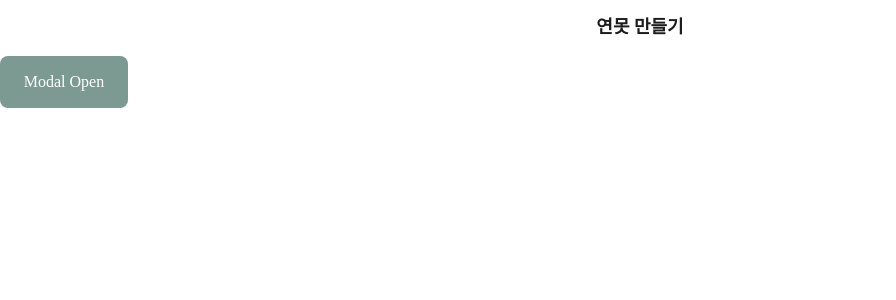
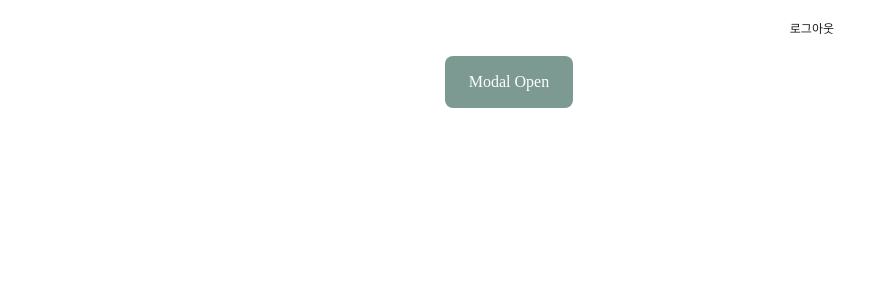
Before and after one commit to r-jal-ddak-ggar-sen/pong-dang-client, a Next.js app: page / in a window 1280 px wide. Shown: the top 300 px of the page, without its empty margins (0-896 px from the left). Built offline with nearby package versions, Linux system fonts and the light colour scheme; a web font is replaced by a local one.

Commit message:
fix: 메인 화면 UI 구조잡기

```diff
--- a/pages/index.tsx
+++ b/pages/index.tsx
@@ -4,15 +4,24 @@ import React, { useState } from 'react';
 import Header from 'components/Header';
 import { Button } from 'components/Button';
 import Modal from 'components/Modal';
+import Typo from 'components/Typo';
 
 export default function Home() {
   const [visibleModal, setVisibleModal] = useState(false);
 
   return (
     <>
-      <Header title="연못 만들기" />
       <HomeStyled>
-        <Button onClick={() => setVisibleModal(true)}>Modal Open</Button>
+        <Header
+          right={
+            <LogoutButton>
+              <Typo font="CAPTION_01">로그아웃</Typo>
+            </LogoutButton>
+          }
+        />
+        <HomeView>
+          <Button onClick={() => setVisibleModal(true)}>Modal Open</Button>
+        </HomeView>
       </HomeStyled>
       {visibleModal && (
         <Modal
@@ -28,4 +37,21 @@ export default function Home() {
   );
 }
 
-const HomeStyled = styled.div``;
+const HomeStyled = styled.section`
+  width: 100%;
+  max-width: 420px;
+  height: 100vh;
+  display: flex;
+  flex-direction: column;
+  justify-content: center;
+  align-items: center;
+  margin: 0 auto;
+`;
+
+const HomeView = styled.div`
+  width: 100%;
+  height: calc(100% - 56px);
+  padding: 0 15px;
+`;
+
+const LogoutButton = styled.button``;
--- a/src/components/Modal.tsx
+++ b/src/components/Modal.tsx
@@ -68,7 +68,7 @@ const ModalStyled = styled.div`
 
 const ModalBox = styled.div`
   width: calc(100% - 56px);
-  max-width: 340px;
+  max-width: 300px;
   display: flex;
   flex-direction: column;
   justify-content: center;
```
